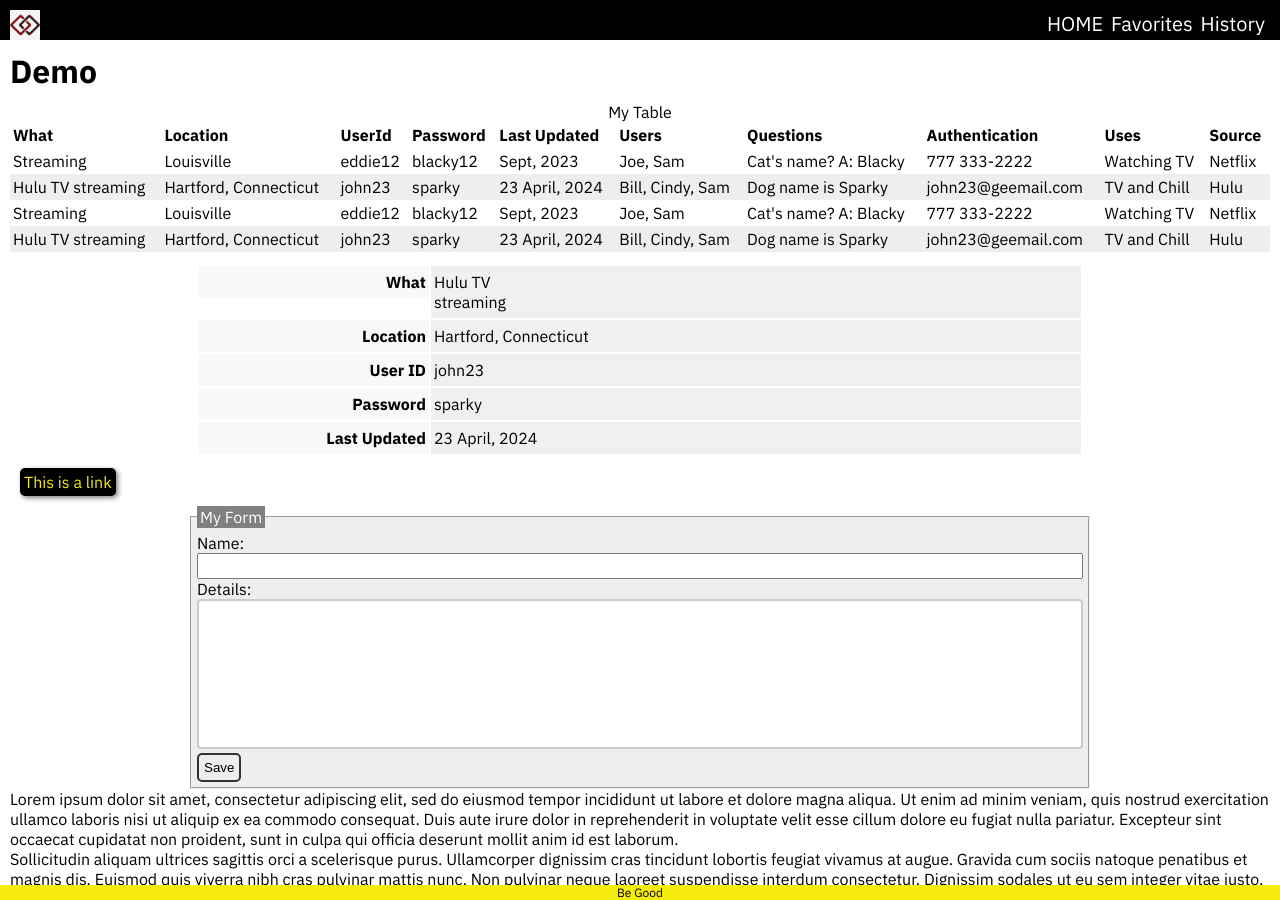
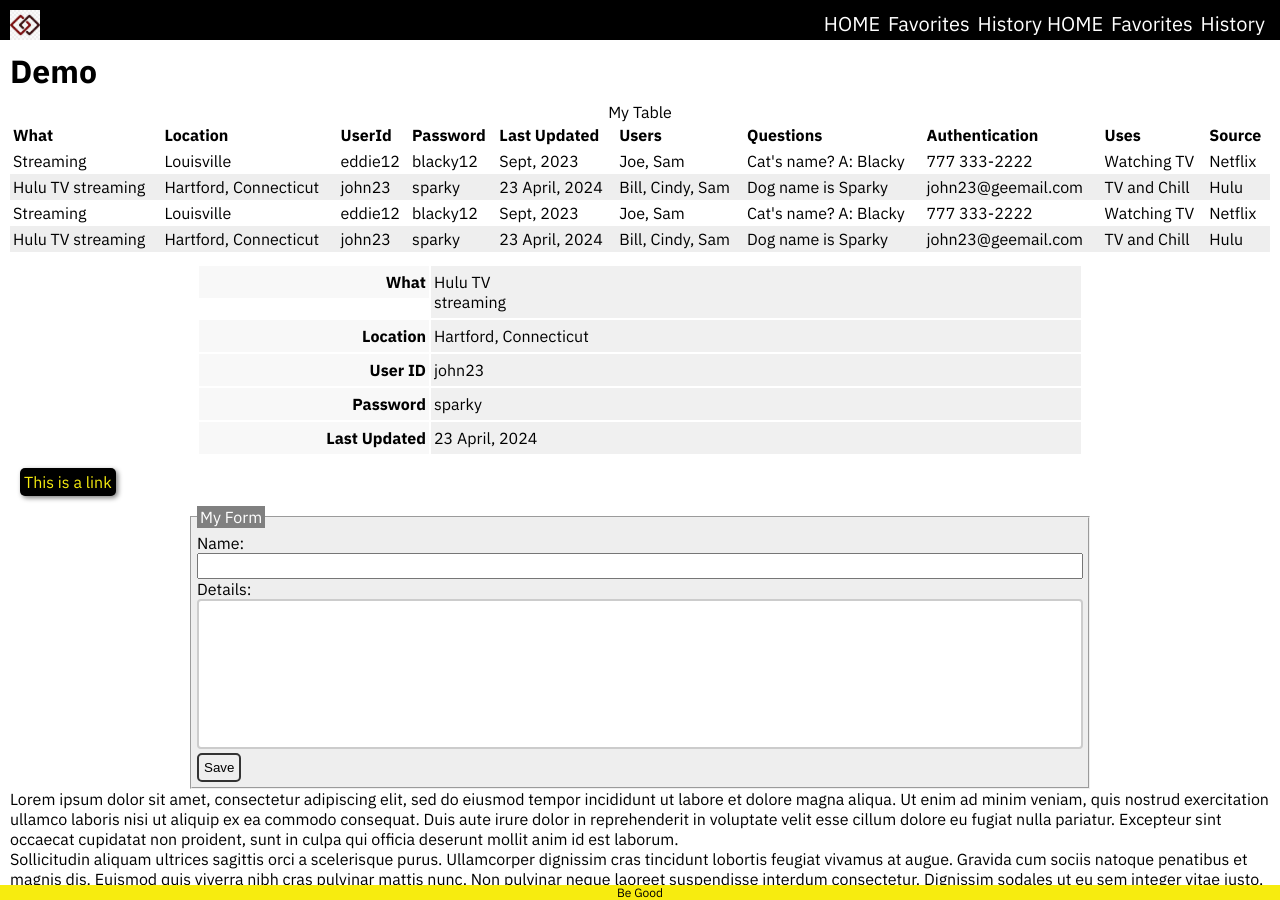
Before and after one commit to gothamgo/demo, a Jekyll site: the page built from index.html, in a window 1280 px wide and 900 px high. Built offline with Jekyll 4.4.1, drawn with Linux system fonts in a browser that asks for light colours.

Commit message:
Update mobile_menu.html

```diff
--- a/_includes/mobile_menu.html
+++ b/_includes/mobile_menu.html
@@ -65,6 +65,12 @@
 }
 </style>
 
+<nav>
+  <a href="/">HOME</a>
+  <a href="/Favorites/">Favorites</a>
+  <a href="/History/">History</a>
+</nav>
+
 <ul class="menu">
   <li><a class="menuItem" href="#">Home</a></li>
   <li><a class="menuItem" href="#">Profile</a></li>
```
Lines whose indentation alone changed are shown as unchanged.
